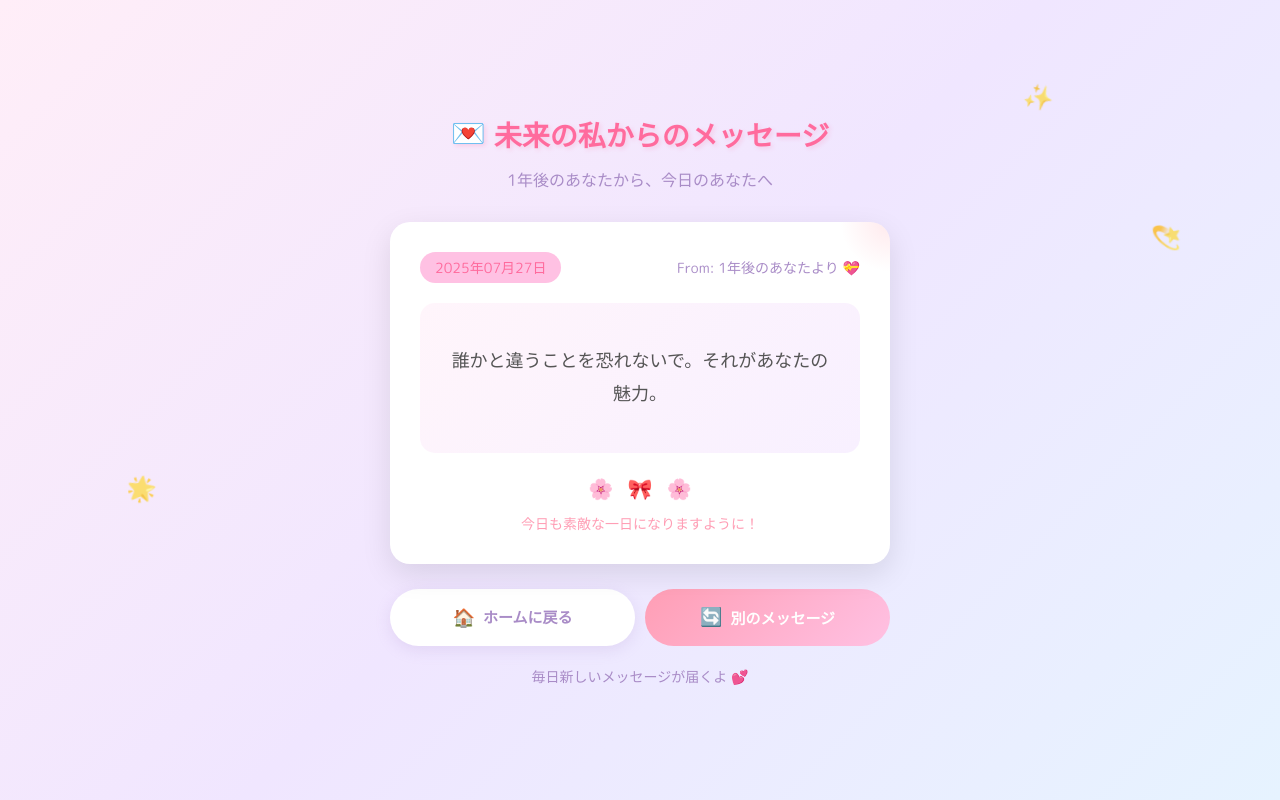
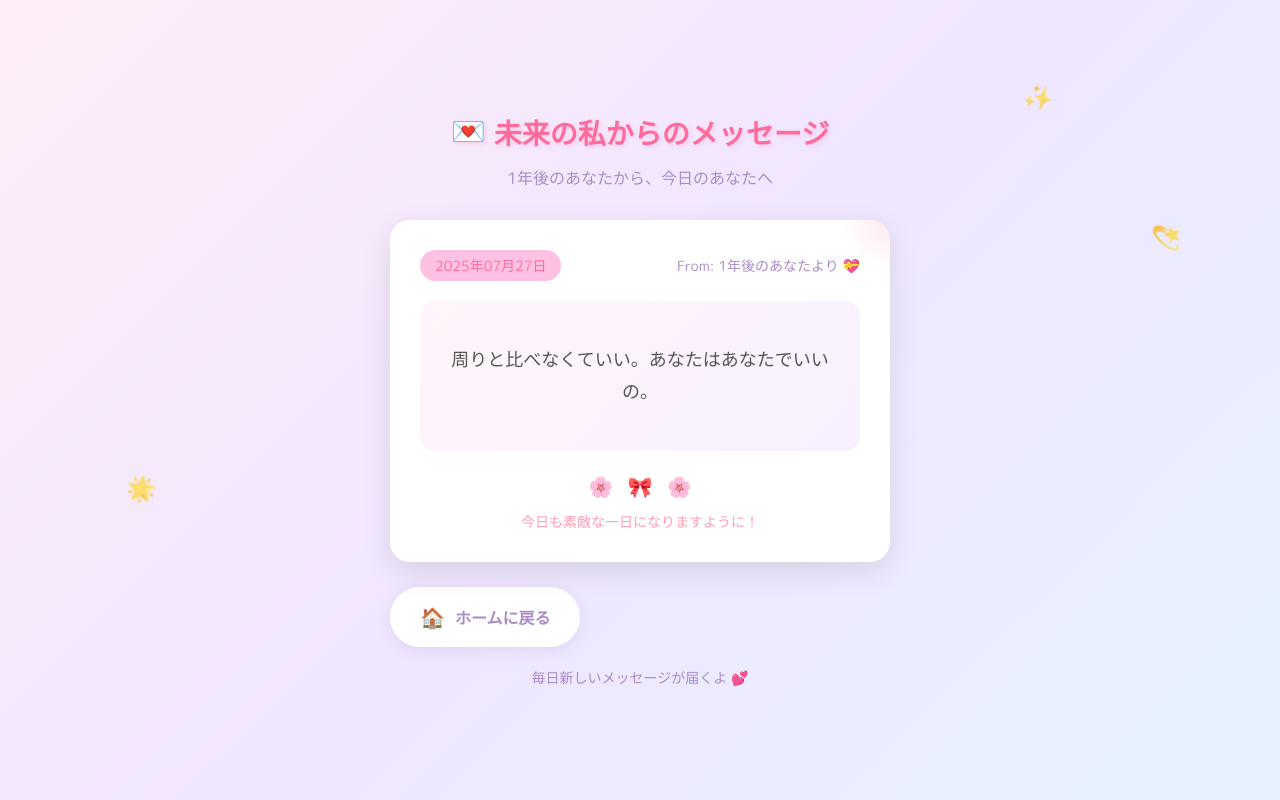
Before and after one commit to Ykuroyy/Dear-Future-Me-app, a Flask app: page /message in a window 1280 px wide. Run offline with Flask 3, Linux system fonts and the light colour scheme.

Commit message:
別のメッセージ削除

```diff
--- a/app.py
+++ b/app.py
@@ -1,11 +1,9 @@
-from flask import Flask, render_template, request, session
+from flask import Flask, render_template
 from datetime import datetime
 import random
-import secrets
 from messages import messages
 
 app = Flask(__name__)
-app.secret_key = secrets.token_hex(16)
 
 def get_daily_message():
     # 日付に基づいて一日中同じメッセージを表示
@@ -13,27 +11,10 @@ def get_daily_message():
     day_of_year = today.timetuple().tm_yday
     year = today.year
 
-    # 年と日付を組み合わせてシード値を作成
-    seed = year * 1000 + day_of_year
+    # 年と日付を組み合わせてインデックスを計算
+    index = (year * 1000 + day_of_year) % len(messages)
 
-    # 一時的にランダムステートを保存
-    state = random.getstate()
-    random.seed(seed)
-
-    # メッセージをランダムに選択
-    message = random.choice(messages)
-
-    # ランダムステートを復元
-    random.setstate(state)
-
-    return message
-
-def get_random_message(exclude_message=None):
-    # 完全にランダムなメッセージを選択（同じメッセージを除外）
-    available_messages = [msg for msg in messages if msg != exclude_message]
-    if len(available_messages) == 0:  # すべてのメッセージを見た場合
-        available_messages = messages
-    return random.choice(available_messages)
+    return messages[index]
 
 @app.route('/')
 def home():
@@ -42,23 +23,9 @@ def home():
 @app.route('/message')
 def message():
     today = datetime.now().strftime('%Y年%m月%d日')
+    message = get_daily_message()
 
-    # ランダムモードかどうかを判定
-    if request.args.get('random') == 'true':
-        # セッションから前回のメッセージを取得
-        last_message = session.get('last_message', '')
-        # タイムスタンプを使って真のランダム性を確保
-        import time
-        random.seed(time.time())
-        new_message = get_random_message(exclude_message=last_message)
-        # 新しいメッセージをセッションに保存
-        session['last_message'] = new_message
-        current_message = new_message
-    else:
-        current_message = get_daily_message()
-        session['last_message'] = current_message
-
-    return render_template('index.html', today=today, message=current_message)
+    return render_template('index.html', today=today, message=message)
 
 if __name__ == '__main__':
     app.run(debug=False, host='0.0.0.0', port=8080)
--- a/static/css/style.css
+++ b/static/css/style.css
@@ -184,57 +184,34 @@ header {
     font-weight: 500;
 }
 
-.button-group {
-    display: flex;
+.home-button {
+    display: inline-flex;
+    align-items: center;
     gap: 10px;
-    width: 100%;
+    background: white;
+    color: #a98cc7;
+    padding: 15px 30px;
+    border-radius: 30px;
+    font-size: 16px;
+    font-weight: 700;
+    text-decoration: none;
+    transition: all 0.3s ease;
+    box-shadow: 0 4px 15px rgba(169, 140, 199, 0.2);
     margin-bottom: 20px;
 }
 
-.action-btn {
-    flex: 1;
-    padding: 15px 20px;
-    border-radius: 30px;
-    font-size: 15px;
-    font-weight: 700;
-    cursor: pointer;
-    transition: all 0.3s ease;
-    display: flex;
-    align-items: center;
-    justify-content: center;
-    gap: 8px;
-    text-decoration: none;
-    border: none;
+.home-button:hover {
+    transform: translateY(-2px);
+    box-shadow: 0 6px 20px rgba(169, 140, 199, 0.3);
 }
 
-.refresh-btn {
-    background: linear-gradient(135deg, #ff9eb5 0%, #ffc1e3 100%);
-    color: white;
-}
-
-.home-btn {
-    background: white;
-    color: #a98cc7;
-    box-shadow: 0 4px 15px rgba(169, 140, 199, 0.2);
-}
-
-.action-btn:hover {
-    transform: translateY(-2px);
-    box-shadow: 0 5px 20px rgba(0, 0, 0, 0.15);
-}
-
-.action-btn:active {
+.home-button:active {
     transform: scale(0.95);
 }
 
 .btn-icon {
     display: inline-block;
-    font-size: 18px;
-    transition: transform 0.3s ease;
-}
-
-.refresh-btn:hover .btn-icon {
-    transform: rotate(180deg);
+    font-size: 20px;
 }
 
 footer {
@@ -279,17 +256,13 @@ footer {
         font-size: 13px;
     }
 
-    .button-group {
-        gap: 8px;
-    }
-
-    .action-btn {
-        font-size: 14px;
-        padding: 12px 15px;
+    .home-button {
+        font-size: 15px;
+        padding: 12px 25px;
     }
 
     .btn-icon {
-        font-size: 16px;
+        font-size: 18px;
     }
 
     .sparkle {
--- a/templates/index.html
+++ b/templates/index.html
@@ -44,16 +44,10 @@
                 </div>
             </div>
 
-            <div class="button-group">
-                <a href="/" class="action-btn home-btn">
-                    <span class="btn-icon">🏠</span>
-                    ホームに戻る
-                </a>
-                <button class="action-btn refresh-btn" onclick="window.location.href='/message?random=true'">
-                    <span class="btn-icon">🔄</span>
-                    別のメッセージ
-                </button>
-            </div>
+            <a href="/" class="home-button">
+                <span class="btn-icon">🏠</span>
+                ホームに戻る
+            </a>
         </main>
 
         <footer>
```
